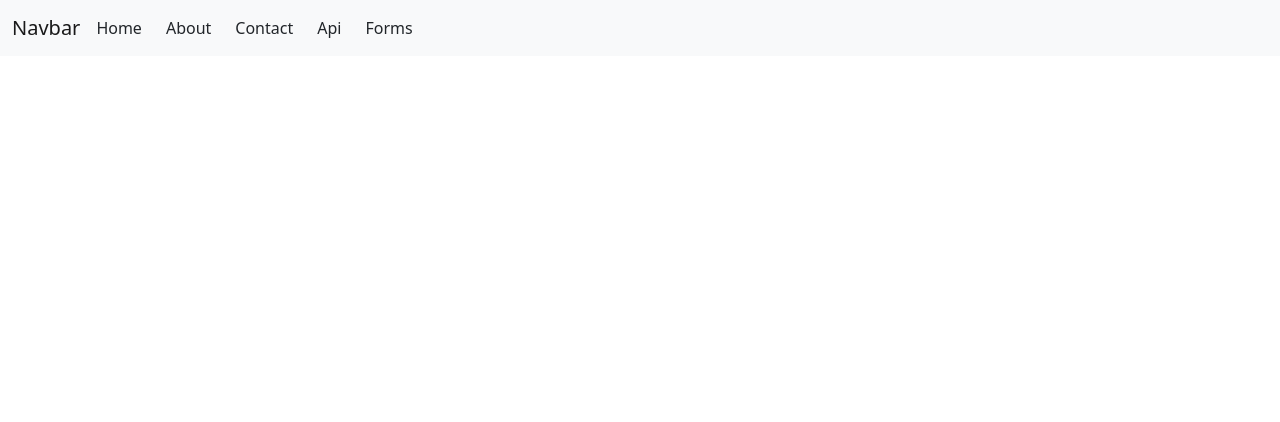
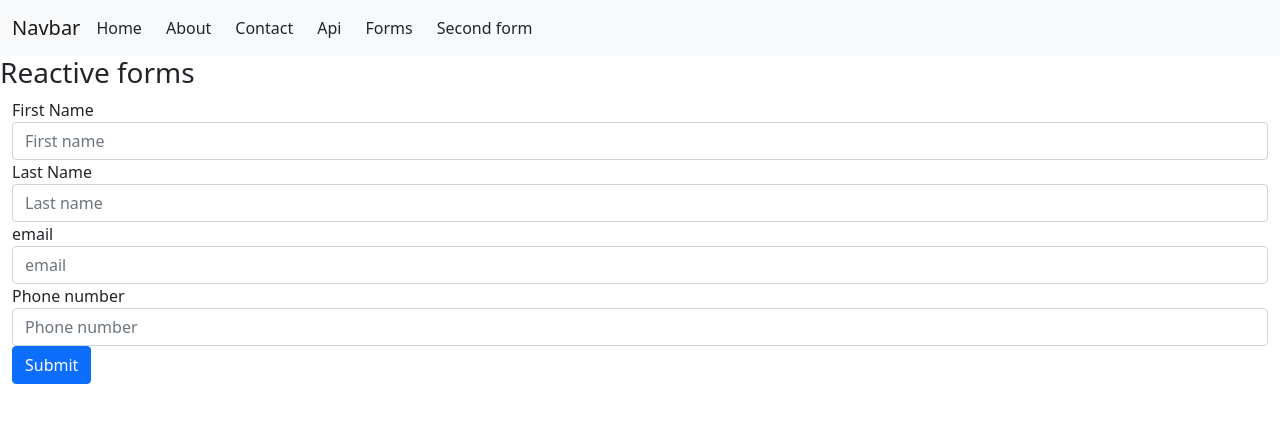
Before and after one commit to anandhu657/180-days-coding-challenge, an Angular app: page /secondform in a window 1280 px wide. Before the commit this address led to /. Shown: the top 422 px of the page. Built offline with nearby package versions, Linux system fonts and the light colour scheme.

Commit message:
Reactive forms

```diff
--- a/src/app/app-routing.module.ts
+++ b/src/app/app-routing.module.ts
@@ -5,13 +5,15 @@ import { ApiComponent } from './api/api.component';
 import { ContactUsComponent } from './contact-us/contact-us.component';
 import { FormdemoComponent } from './formdemo/formdemo.component';
 import { HomeComponent } from './home/home.component';
+import { SecondformComponent } from './secondform/secondform.component';
 
 const routes: Routes = [
   { path: 'home', component: HomeComponent },
   { path: 'about', component: AboutComponent },
   { path: 'contact', component: ContactUsComponent },
   { path: 'postapi', component: ApiComponent },
-  { path: 'form', component: FormdemoComponent }
+  { path: 'form', component: FormdemoComponent },
+  { path: 'secondform', component: SecondformComponent }
 ];
 
 @NgModule({
--- a/src/app/app.component.html
+++ b/src/app/app.component.html
@@ -22,6 +22,9 @@
         <li class="nav-item me-4" [routerLink]="['/form']">
           Forms
         </li>
+        <li class="nav-item me-4" [routerLink]="['/secondform']">
+          Second form
+        </li>
       </ul>
     </div>
   </div>
--- a/src/app/app.module.ts
+++ b/src/app/app.module.ts
@@ -11,6 +11,7 @@ import { ContactUsComponent } from './contact-us/contact-us.component';
 import { ApiComponent } from './api/api.component';
 import { HttpClientModule } from '@angular/common/http';
 import { FormdemoComponent } from './formdemo/formdemo.component';
+import { SecondformComponent } from './secondform/secondform.component';
 
 @NgModule({
   declarations: [
@@ -19,7 +20,8 @@ import { FormdemoComponent } from './formdemo/formdemo.component';
     AboutComponent,
     ContactUsComponent,
     ApiComponent,
-    FormdemoComponent
+    FormdemoComponent,
+    SecondformComponent
   ],
   imports: [
     BrowserModule,
--- /dev/null
+++ b/src/app/secondform/secondform.component.html
@@ -0,0 +1,35 @@
+<h3>Reactive forms</h3>
+<div class="container-fluid">
+    <form [formGroup]="regiestrationForm" (ngSubmit)="onsubmit()">
+        <label>First Name</label>
+        <input type="text" placeholder="First name" class="form-control" formControlName="firstname"
+            (ngClass)="{'is-invalid':submit&&f.firstname.errors}">
+        <div *ngIf="submit&&f.firstname.errors" class="text-danger">
+            <div *ngIf="f.firstname.errors?.['required']"><small>Firstname is required</small></div>
+        </div>
+
+        <label>Last Name</label>
+        <input type="text" placeholder="Last name" class="form-control" formControlName="lastname"
+            (ngClass)="{'is-invalid':submit&&f.lastname.errors}">
+        <div *ngIf="submit&&f.lastname.errors" class="text-danger">
+            <div *ngIf="f.lastname.errors?.['required']"><small>Lastname is required</small></div>
+        </div>
+        <label>email</label>
+        <input type="email" placeholder="email" class="form-control" formControlName="email"
+            (ngClass)="{'is-invalid':submit&&f.email.errors}">
+        <div *ngIf="submit&&f.email.errors" class="text-danger">
+            <div *ngIf="f.email.errors?.['required']"><small>Email is required</small></div>
+            <div *ngIf="f.email.errors?.['email']"><small>Invalid email</small></div>
+        </div>
+
+        <label>Phone number</label>
+        <input type="number" placeholder="Phone number" class="form-control" formControlName="phone"
+            (ngClass)="{'is-invalid':submit&&f.phone.errors}">
+        <div *ngIf="submit&&f.phone.errors" class="text-danger">
+            <div *ngIf="f.phone.errors?.['required']"><small>Phone number is required</small></div>
+            <div *ngIf="f.phone.errors?.['pattern']"><small>Invalid Number</small></div>
+        </div>
+
+        <button type="submit" class="btn btn-primary">Submit</button>
+    </form>
+</div>
--- /dev/null
+++ b/src/app/secondform/secondform.component.ts
@@ -0,0 +1,30 @@
+import { Component } from '@angular/core';
+import { FormBuilder, Validators } from '@angular/forms';
+
+@Component({
+  selector: 'app-secondform',
+  templateUrl: './secondform.component.html',
+  styleUrls: ['./secondform.component.css']
+})
+export class SecondformComponent {
+
+  constructor(private fb: FormBuilder) { }
+
+  submit = false;
+  regiestrationForm = this.fb.group({
+    firstname: ['', Validators.required],
+    lastname: ['', Validators.required],
+    phone: ['', [Validators.required, Validators.pattern('^((\\+91-?)|0)?[0-9]{10}$')]],
+    email: ['', [Validators.required, Validators.email]]
+  })
+
+  get f() {
+    return this.regiestrationForm.controls;
+  }
+
+  onsubmit() {
+    this.submit = true;
+    console.log("clicked");
+    console.log(this.f);
+  }
+}
```
Also changed, not shown: src/app/secondform/secondform.component.css (added), 1 other file (tests, documents, lock files or other folders).
